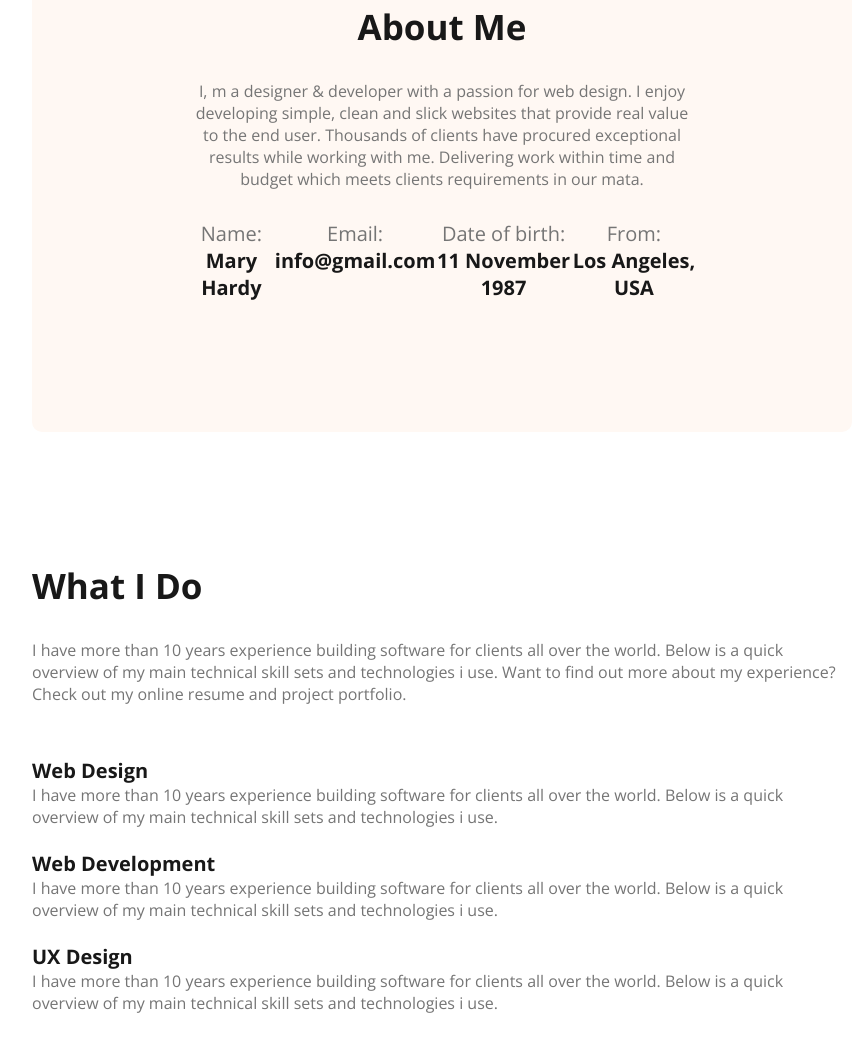
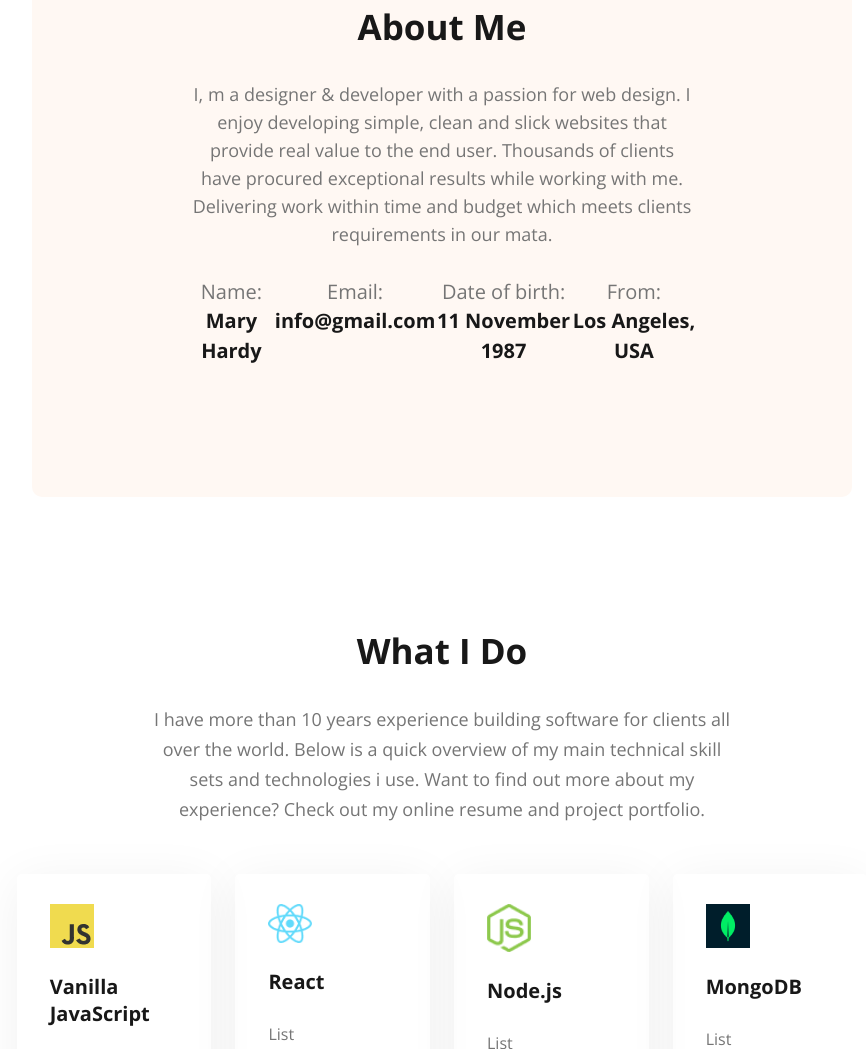
Before and after one commit to Minhajh2o/Web-Developer-Portfolio, a plain HTML site: page index.html in a window 1280 px wide. Shown: the part 1097-2146 px from the top of the page, without its empty margins (198-1064 px from the left). Drawn offline with nearby package versions, Linux system fonts and the light colour scheme.

Commit message:
Skills section added and fixed previous mistakes

```diff
--- a/index.html
+++ b/index.html
@@ -24,7 +24,7 @@
             <div class="banner-content">
                 <h3 class="banner-greetings dark-2">Hi, I am</h3>
                 <h1 class="banner-title dark-1">Marry Hardy</h1>
-                <p class="banner-description dark-3">Shot what able cold new see hold.Friendly as an betrayed formerly
+                <p class="banner-description description dark-3">Shot what able cold new see hold.Friendly as an betrayed formerly
                     he. Morning because as to society behaved moments.</p>
                 <div class="banner-btn">
                     <button class="btn-primary">Download CV</button>
@@ -38,7 +38,7 @@
         <div class="about-me-section">
             <div class="about-me-content">
                 <h4 class="section-title dark-1">About Me</h4>
-                <p class="section-description dark-3">I, m a designer & developer with a passion for web design. I enjoy
+                <p class="about-me-section-description dark-3">I, m a designer & developer with a passion for web design. I enjoy
                     developing simple, clean and slick websites that provide real value to the end user. Thousands of
                     clients have procured exceptional results while working with me. Delivering work within time and
                     budget which meets clients requirements in our mata.</p>
@@ -65,30 +65,32 @@
         <div class="skills-section">
             <div>
                 <h4 class="section-title dark-1">What I Do</h4>
-                <p class="section-description dark-3">I have more than 10 years experience building software for clients
+                <p class="skills-section-description description dark-3">I have more than 10 years experience building software for clients
                     all over the world. Below is a quick overview of my main technical skill sets and technologies i
                     use. Want to find out more about my experience? Check out my online resume and project portfolio.
                 </p>
             </div>
             <div class="skills">
                 <div class="skill">
-                    <img src="images/web-design.png" alt="">
-                    <h5 class="dark-1">Web Design</h5>
-                    <p class="dark-3">I have more than 10 years experience building software for clients all over the
-                        world. Below is a quick overview of my main technical skill sets and technologies i use.</p>
+                    <img src="images/icons/js.png" alt="">
+                    <h5 class="dark-1">Vanilla JavaScript</h5>
+                    <p class="dark-3">List skill/technologies here. You can change the icon above to any of the 1500+ FontAwesome 5 free icons available. Aenean commodo ligula eget dolor.</p>
                 </div>
                 <div class="skill">
-                    <img src="images/web-development.png" alt="">
-                    <h5 class="dark-1">Web Development</h5>
-                    <p class="dark-3">I have more than 10 years experience building software for clients all over the
-                        world. Below is a quick overview of my main technical skill sets and technologies i use.</p>
+                    <img src="images/icons/react.png" alt="">
+                    <h5 class="dark-1">React</h5>
+                    <p class="dark-3">List skill/technologies here. You can change the icon above to any of the 1500+ FontAwesome 5 free icons available. Aenean commodo ligula eget dolor.</p>
                 </div>
                 <div class="skill">
-                    <img src="images/ux-design.png" alt="">
-                    <h5 class="dark-1">UX Design</h5>
-                    <p class="dark-3">I have more than 10 years experience building software for clients all over the
-                        world. Below is a quick overview of my main technical skill sets and technologies i use.</p>
+                    <img src="images/icons/nodejs.png" alt="">
+                    <h5 class="dark-1">Node.js</h5>
+                    <p class="dark-3">List skill/technologies here. You can change the icon above to any of the 1500+ FontAwesome 5 free icons available. Aenean commodo ligula eget dolor.</p>
                 </div>
+                <div class="skill">
+                    <img src="images/icons/mongo.png" alt="">
+                    <h5 class="dark-1">MongoDB</h5>
+                    <p class="dark-3">List skill/technologies here. You can change the icon above to any of the 1500+ FontAwesome 5 free icons available. Aenean commodo ligula eget dolor.</p>
+            </div>
         </div>
     </main>
     <footer></footer>
--- a/styles/portfolio.css
+++ b/styles/portfolio.css
@@ -1,4 +1,4 @@
-*{
+* {
     margin: 0;
     padding: 0;
 }
@@ -24,10 +24,6 @@ h5 {
     font-size: 20px;
 }
 
-.primary-color {
-    color: #FD6E0A;
-}
-
 .dark-1 {
     color: #181818;
 }
@@ -38,6 +34,10 @@ h5 {
 
 .dark-3 {
     color: #757575;
+}
+
+.primary-color {
+    color: #FD6E0A;
 }
 
 .btn-primary {
@@ -53,8 +53,19 @@ h5 {
     font-size: 20px;
 }
 
+.description {
+    font-size: 18px;
+    font-weight: 400;
+    line-height: 30px;
+}
+
+P {
+    /* font-weight: 400; */
+    line-height: 28px;
+}
+
 /* header styles */
-.header{
+.header {
     background-image: url(../images/developer.png), url(../images/header_bg.png);
     background-repeat: no-repeat;
     background-position: top left, bottom right;
@@ -114,7 +125,7 @@ nav li a {
     font-weight: 700;
 }
 
-.banner-description{
+.banner-description {
     margin: 20px 0 30px 0;
 }
 
@@ -140,41 +151,74 @@ nav li a {
 }
 
 /* main styles */
-main{
+main {
     margin: 130px 230px;
 }
 
 /* about me section styles */
-.about-me-section{
+.about-me-section {
     display: flex;
     flex-direction: column;
     align-items: center;
     padding: 131px 156px;
+    text-align: center;
     background-color: #FFF8F3;
     border-radius: 10px;
     margin-bottom: 130px;
 }
 
-.about-me-content{
+.about-me-content {
+    display: flex;
+    flex-direction: column;
+    align-items: center;
+    font-size: 18px;
+}
+
+.about-me-section-description {
+    margin: 30px 0;
+}
+
+.about-me-contact {
+    display: flex;
+    justify-content: space-between;
+    width: 100%;
+}
+
+.about-me-contact-item {
+    font-size: 20px;
+    font-weight: 400;
+    line-height: 30px;
+}
+
+/* skills section styles */
+.skills-section {
     display: flex;
     flex-direction: column;
     align-items: center;
     text-align: center;
+    margin-bottom: 130px;
 }
 
-.section-description{
-    margin: 30px 0;
+.skills-section-description {
+    margin: 30px 115px 50px 115px;
 }
 
-.about-me-contact{
+.skills {
     display: flex;
     justify-content: space-between;
-    width: 100%;
-    text-align: center;
+    gap: 24px;
 }
 
-.about-me-contact-item{
-    font-size: 20px;
+.skill {
+    display: flex;
+    flex-direction: column;
+    gap: 25px;
+    padding: 30px 33px;
+    text-align: left;
+    border-radius: 5px;
+    box-shadow: 0px 6px 50px 0px rgba(0, 0, 0, 0.06);
 }
 
-/* skills section styles */
+.skill img {
+    width: 44px;
+}
```
